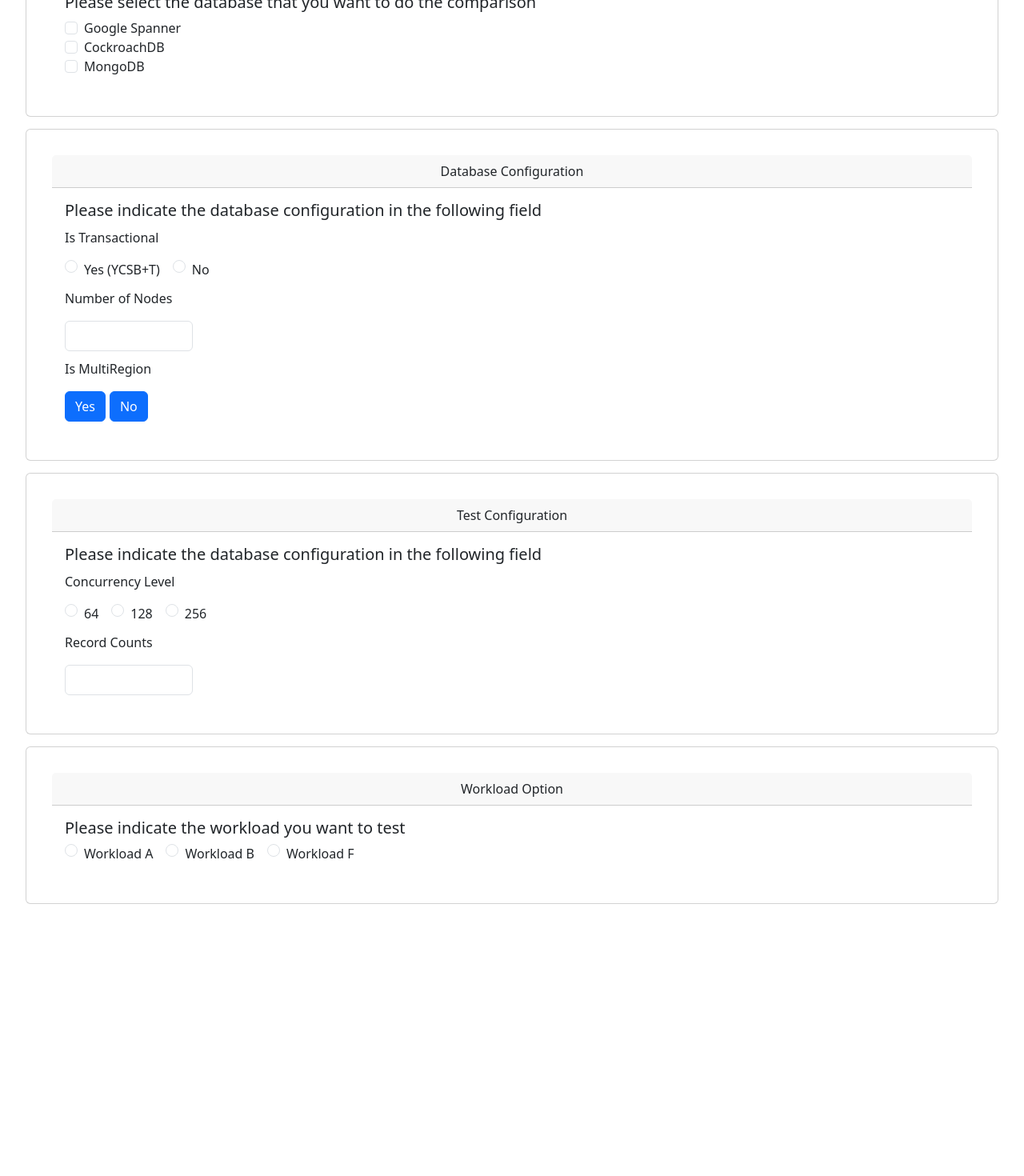
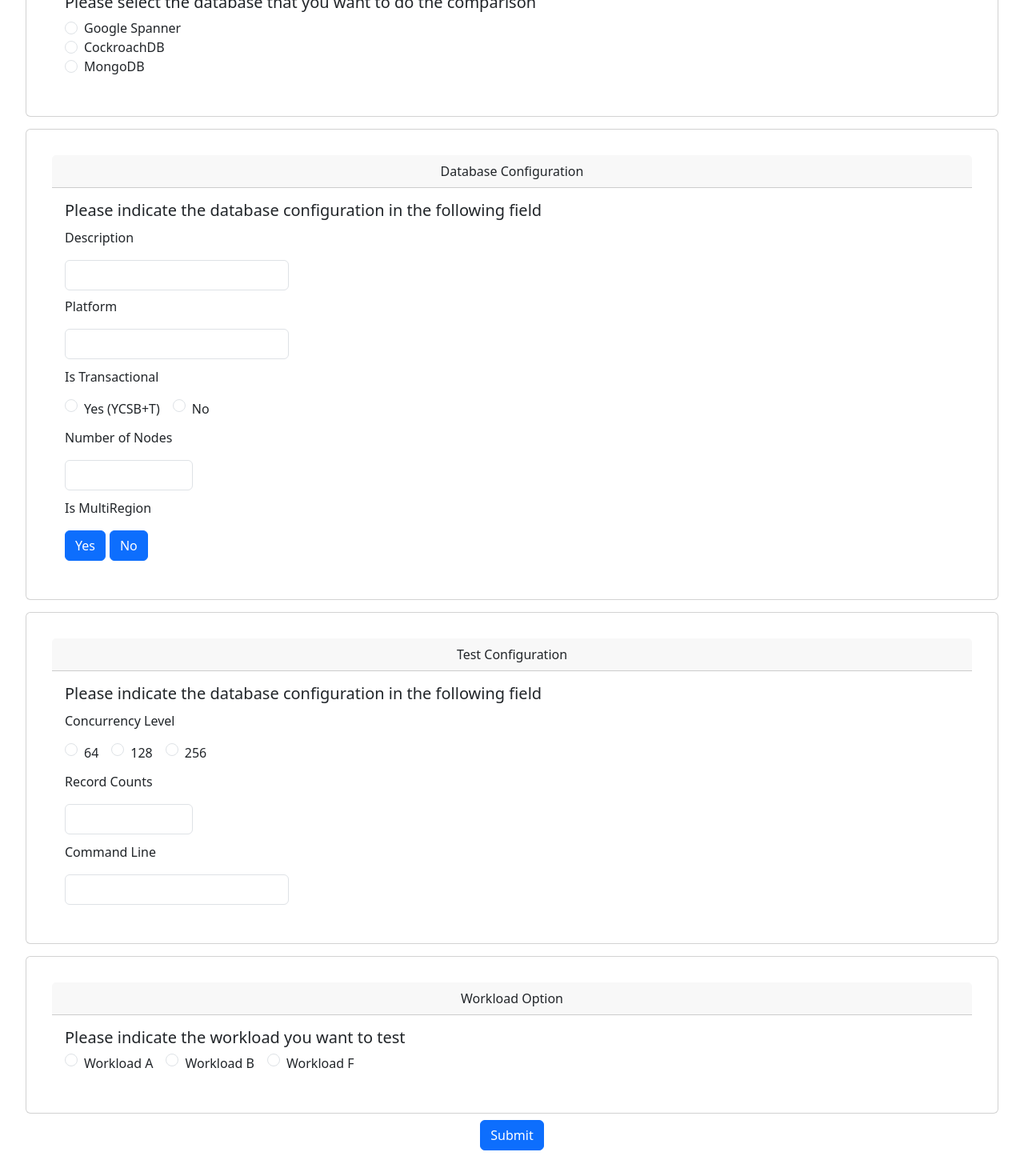
Before and after one commit to mereluo/ycsb-data-frontend, a React (Vite) app: page /start in a window 1280 px wide. Shown: the part 202-1672 px from the top of the page at 80% size. Before the commit the page ends 1364 px from the top, so only its background shows below. Built offline with nearby package versions, Linux system fonts and the light colour scheme.

Commit message:
Add state object and handle input func

```diff
--- a/src/components/Questions/Questions.jsx
+++ b/src/components/Questions/Questions.jsx
@@ -7,8 +7,26 @@ function Questions() {
         { id: 3, label: "MongoDB" },
     ];
 
-    const [question1Response, setQuestion1Response] = useState(null);
+    const [formState, setFormState] = useState({
+        concurrencyLevel: null,
+        recordCounts: null,
+        commandLine: "",
+        isTransactional: null,
+        platform: "",
+        numOfNodes: null,
+        isMultiRegion: null,
+        numOfRegions: null,
+        description: "",
+        database: "",
+    });
 
+    const handleInputChange = (fieldName, value) => {
+        setFormState((prevState) => ({ ...prevState, [fieldName]: value }));
+    };
+
+    const handleSubmit = () => {
+        console.log(formState);
+    };
     return (
         <div>
             <div className="card text-center">
@@ -20,8 +38,10 @@ function Questions() {
                     <div className="form-check">
                         {DBOption.map((item) => (
                             <div key={item.id}>
-                                <input className="form-check-input" type="checkbox" />
-                                <label className="form-check-label">{item.label}</label>
+                                <input className="form-check-input" type="radio" name="databaseOptions" id={`databaseOption${item.id}`} value={item.label} onChange={() => handleInputChange("database", item.label)} />
+                                <label className="form-check-label" htmlFor={`databaseOption${item.id}`}>
+                                    {item.label}
+                                </label>
                             </div>
                         ))}
                     </div>
@@ -34,36 +54,42 @@ function Questions() {
                 <div className="card-body">
                     <h5 className="card-title">Please indicate the database configuration in the following field</h5>
 
+                    <p className="card-text">Description</p>
+                    <input type="text" id="description-input" className="form-control col-3" onChange={(e) => handleInputChange("description", e.target.value)} />
+
+                    <p className="card-text mt-2">Platform</p>
+                    <input type="text" id="platform-input" className="form-control col-3" onChange={(e) => handleInputChange("platform", e.target.value)} />
+
                     <p className="card-text">Is Transactional</p>
                     <div className="form-check form-check-inline">
-                        <input className="form-check-input" type="radio" name="inlineRadioOptions" id="inlineRadio1" value="option1" />
+                        <input className="form-check-input" type="radio" name="inlineRadioOptions" id="inlineRadio1" value="option1" onChange={() => handleInputChange("isTransactional", true)} />
                         <label className="form-check-label" htmlFor="inlineRadio1">
                             Yes (YCSB+T)
                         </label>
                     </div>
                     <div className="form-check form-check-inline">
-                        <input className="form-check-input" type="radio" name="inlineRadioOptions" id="inlineRadio2" value="option2" />
+                        <input className="form-check-input" type="radio" name="inlineRadioOptions" id="inlineRadio2" value="option2" onChange={() => handleInputChange("isTransactional", false)} />
                         <label className="form-check-label" htmlFor="inlineRadio2">
                             No
                         </label>
                     </div>
 
                     <p className="card-text">Number of Nodes</p>
-                    <input type="number" id="number-input" className="form-control " />
+                    <input type="number" id="number-input" className="form-control " onChange={(e) => handleInputChange("numOfNodes", e.target.value)} />
 
                     <p className="card-text">Is MultiRegion</p>
 
-                    <button className="btn btn-primary" onClick={() => setQuestion1Response("yes")}>
+                    <button className="btn btn-primary" onClick={() => handleInputChange("isMultiRegion", true)}>
                         Yes
                     </button>
-                    <button className="btn btn-primary" style={{ marginLeft: "5px" }} onClick={() => setQuestion1Response("no")}>
+                    <button className="btn btn-primary" style={{ marginLeft: "5px" }} onClick={() => handleInputChange("isMultiRegion", false)}>
                         No
                     </button>
 
-                    {question1Response === "yes" && (
+                    {formState.isMultiRegion && (
                         <div>
                             <p className="card-text">Number of regions</p>
-                            <input type="number" id="number-input" className="form-control " />
+                            <input type="number" id="number-input" className="form-control " onChange={(e) => handleInputChange("numOfRegions", e.target.value)} />
                         </div>
                     )}
                 </div>
@@ -76,26 +102,29 @@ function Questions() {
                     <h5 className="card-title">Please indicate the database configuration in the following field</h5>
                     <p className="card-text">Concurrency Level</p>
                     <div className="form-check form-check-inline">
-                        <input className="form-check-input" type="radio" name="concurrencyOptions" id="inlineRadio1" value="option1" />
+                        <input className="form-check-input" type="radio" name="concurrencyOptions" id="inlineRadio1" value="option1" onChange={() => handleInputChange("concurrencyLevel", 64)} />
                         <label className="form-check-label" htmlFor="inlineRadio1">
                             64
                         </label>
                     </div>
                     <div className="form-check form-check-inline">
-                        <input className="form-check-input" type="radio" name="concurrencyOptions" id="inlineRadio2" value="option2" />
+                        <input className="form-check-input" type="radio" name="concurrencyOptions" id="inlineRadio2" value="option2" onChange={() => handleInputChange("concurrencyLevel", 128)} />
                         <label className="form-check-label" htmlFor="inlineRadio2">
                             128
                         </label>
                     </div>
                     <div className="form-check form-check-inline">
-                        <input className="form-check-input" type="radio" name="concurrencyOptions" id="inlineRadio3" value="option3" />
+                        <input className="form-check-input" type="radio" name="concurrencyOptions" id="inlineRadio3" value="option3" onChange={() => handleInputChange("concurrencyLevel", 256)} />
                         <label className="form-check-label" htmlFor="inlineRadio2">
                             256
                         </label>
                     </div>
 
                     <p className="card-text">Record Counts</p>
-                    <input type="number" id="number-input" className="form-control " />
+                    <input type="number" id="number-input" className="form-control " onChange={(e) => handleInputChange("recordCounts", e.target.value)} />
+
+                    <p className="card-text">Command Line</p>
+                    <input type="text" id="command-line-input" className="form-control col-3" onChange={(e) => handleInputChange("commandLine", e.target.value)} />
                 </div>
             </div>
 
@@ -124,6 +153,11 @@ function Questions() {
                     </div>
                 </div>
             </div>
+            <div className="mt-2 text-center">
+                <button className="btn btn-primary" onClick={handleSubmit}>
+                    Submit
+                </button>
+            </div>
         </div>
     );
 }
--- a/src/components/Upload/Upload.jsx
+++ b/src/components/Upload/Upload.jsx
@@ -5,6 +5,7 @@ import { ATemplate } from "../../models/WorkloadA";
 function Upload() {
     const [workload, setWorkload] = useState(null);
 
+    // Download workloadA template
     const handleDownload = () => {
         const createTemplate = (template, filename) => {
             const blob = new Blob([template], { type: "text/csv" });
@@ -23,6 +24,7 @@ function Upload() {
         createTemplate(ATemplate, "workloadA");
     };
 
+    // Create workloadA instance
     const handleUpload = (event) => {
         // Handle the uploaded file here
         const file = event.target.files[0];
@@ -45,7 +47,6 @@ function Upload() {
 
     const createWorkloadA = async () => {
         try {
-            // Create DatabaseOption
             const entity = await fetch("http://localhost:8080/api/workloadA/createA", {
                 method: "POST",
                 headers: {
```
